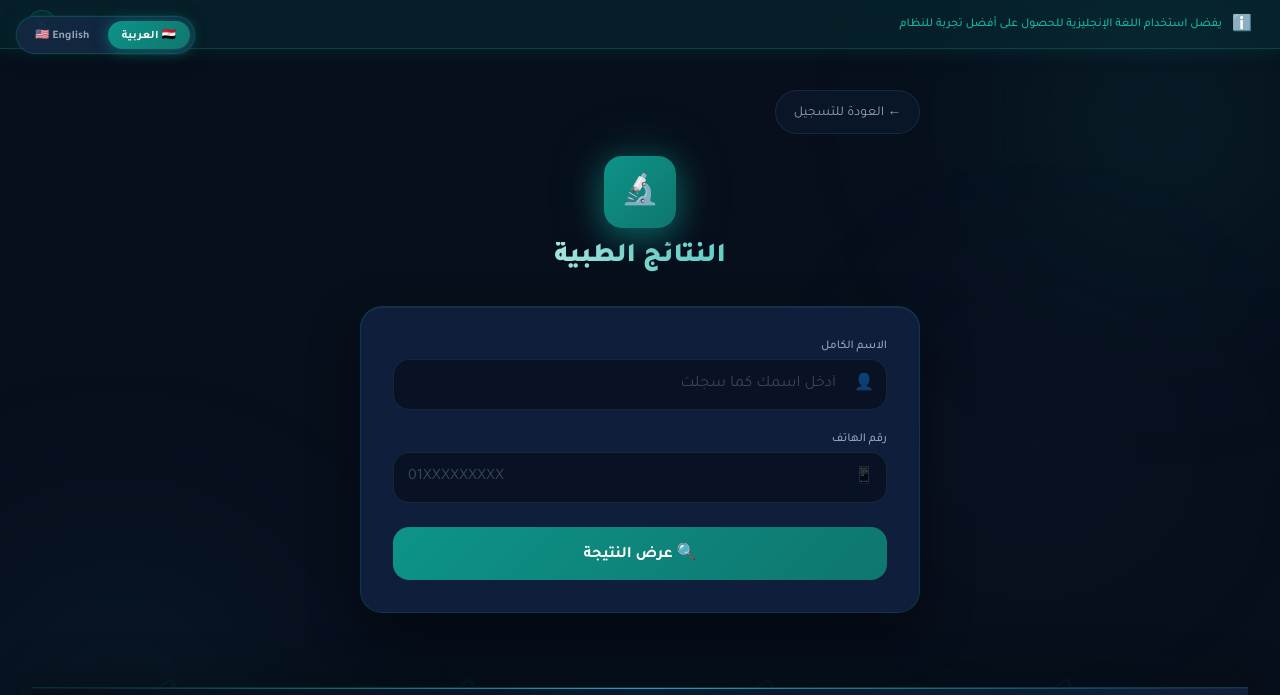
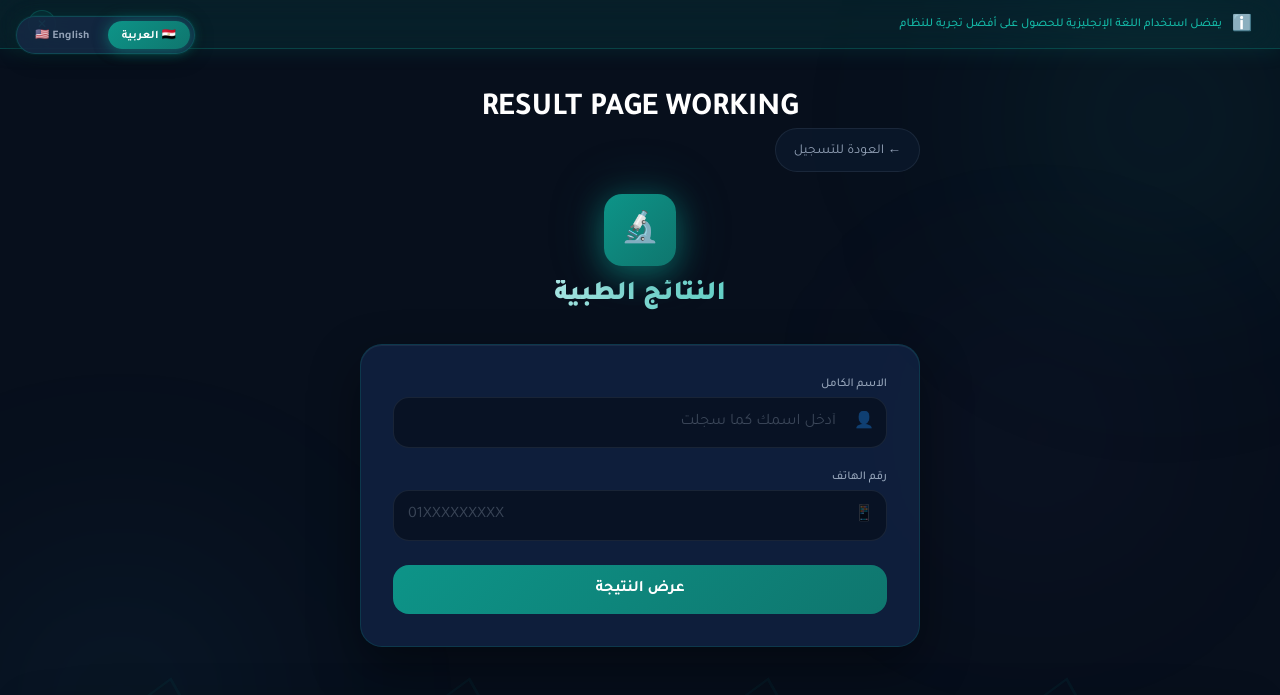
Before and after one commit to ZEZ629/smart-clinic, a website: page Result.html in a window 1280 px wide. Shown: the top 695 px of the page. Drawn offline with Linux system fonts and the light colour scheme.

Commit message:
Test result page html

```diff
--- a/Result.html
+++ b/Result.html
@@ -210,7 +210,7 @@ input:focus+.input-icon{opacity:1}
 <link rel="stylesheet" href="https://cdnjs.cloudflare.com/ajax/libs/font-awesome/6.5.0/css/all.min.css">
 </head>
 <body>
-
+<h1 style="color:white">RESULT PAGE WORKING</h1>
 <!-- Arabic Notice Bar -->
 <div id="noticeBar" style="display:none">
   <div class="notice-inner">
@@ -320,7 +320,7 @@ const translations = {
     placeholderSName: "أدخل اسمك كما سجلت",
     labelSearchPhone: "رقم الهاتف",
     searchHint:       "   ",
-    btnSearch:        "🔍 عرض النتيجة",
+    btnSearch:        " عرض النتيجة",
     btnSearching:     "جاري البحث...",
     toastFound:       "✅ تم العثور على نتيجتك",
     toastNotFound:    "❌ لا توجد نتيجة مطابقة",
@@ -346,7 +346,7 @@ const translations = {
     placeholderSName: "Enter your name as registered",
     labelSearchPhone: "Phone Number",
     searchHint:       "   ",
-    btnSearch:        "🔍 View Medical Result",
+    btnSearch:        " View Medical Result",
     btnSearching:     "Searching...",
     toastFound:       "✅ Medical Result found",
     toastNotFound:    "❌ No matching result found",
```
